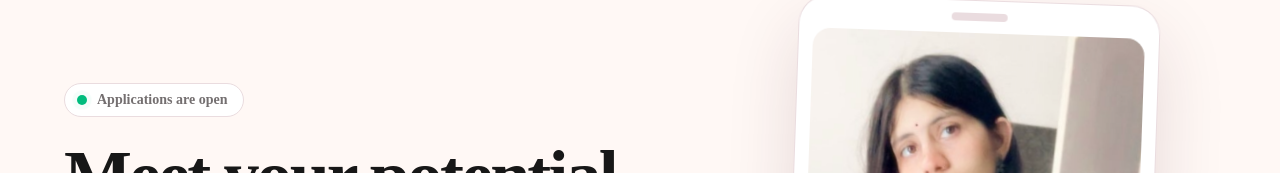
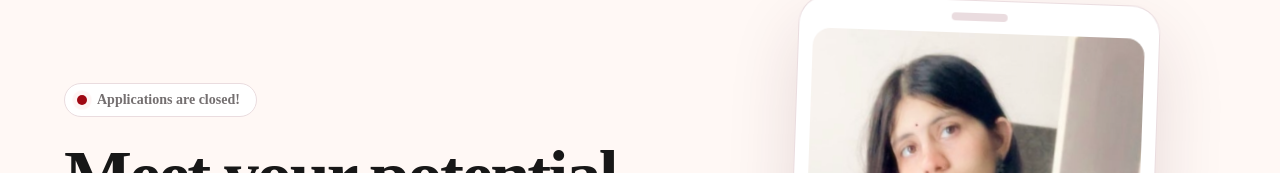
Before and after one commit to kajalsanwalll/boyf_portal, a Next.js app: page / in a window 1280 px wide. Shown: the part 166-339 px from the top of the page. Built offline with nearby package versions, Linux system fonts and the light colour scheme; no server answers.

Commit message:
applications closed

```diff
--- a/app/page.tsx
+++ b/app/page.tsx
@@ -174,10 +174,10 @@ export default function Home() {
           >
             <p className="mb-6 inline-flex items-center gap-2.5 rounded-full border border-[#eadcdf] bg-white py-1.5 pl-3 pr-4 text-sm font-semibold text-[#746f70]">
               <span className="relative flex h-2.5 w-2.5">
-                <span className="absolute inline-flex h-full w-full animate-ping rounded-full bg-emerald-400 opacity-60 motion-reduce:animate-none" />
-                <span className="relative inline-flex h-2.5 w-2.5 rounded-full bg-emerald-500" />
+                <span className="absolute inline-flex h-full w-full animate-ping rounded-full bg-red-600 opacity-60 motion-reduce:animate-none" />
+                <span className="relative inline-flex h-2.5 w-2.5 rounded-full bg-red-800" />
               </span>
-              Applications are open
+              Applications are closed!
             </p>
 
             <h1
```
